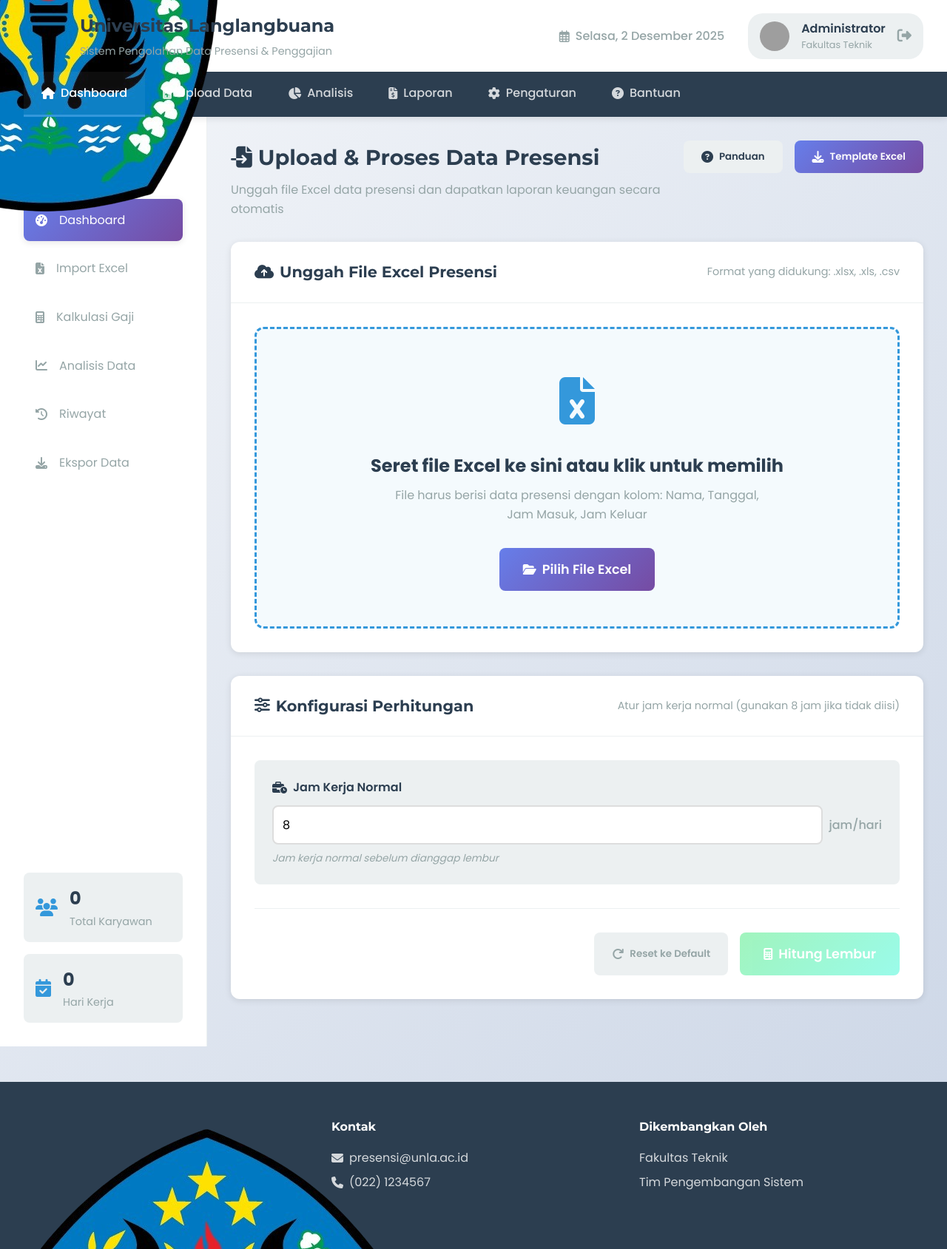
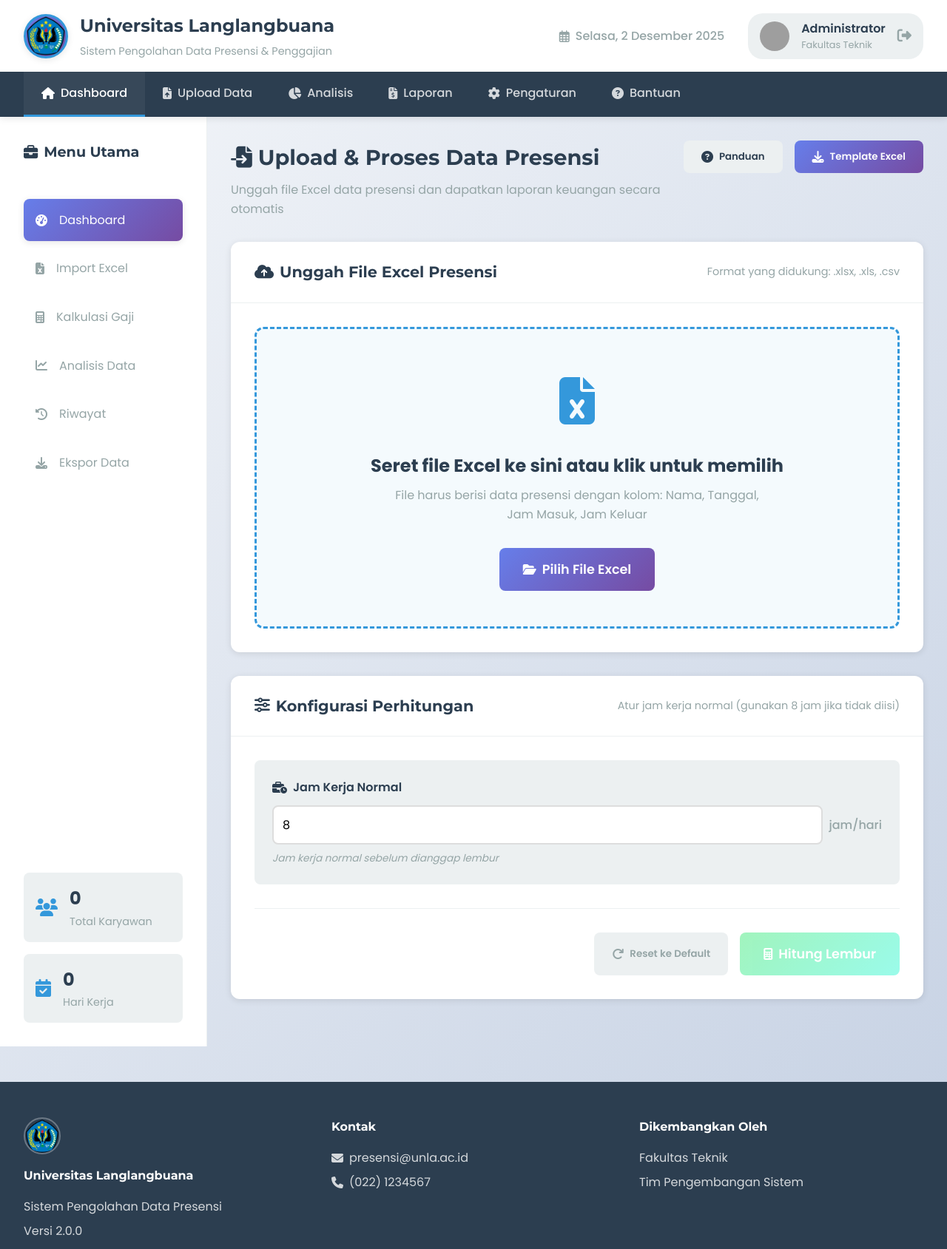
Before and after one commit to akademikft116/DATA-ABSEN, a plain HTML site: page index.html in a window 1280 px wide. Shown: the top 1689 px of the page at 74% size. Drawn offline with nearby package versions, Linux system fonts and the light colour scheme; grey boxes are pictures that could not be loaded.

Commit message:
Update style.css

```diff
--- a/style.css
+++ b/style.css
@@ -99,6 +99,52 @@ body {
     50% { width: 100%; }
     100% { width: 0%; }
 }
+/* style.css - Tambahkan bagian ini di bawah kode loading screen */
+
+/* Logo Loading */
+.loading-logo-img {
+    width: 150px;
+    height: 150px;
+    border-radius: 50%;
+    object-fit: cover;
+    margin-bottom: 2rem;
+    animation: pulse 2s infinite;
+    border: 5px solid white;
+    box-shadow: 0 0 20px rgba(255, 255, 255, 0.3);
+}
+
+/* Logo Header */
+.logo {
+    width: 60px;
+    height: 60px;
+    border-radius: 50%;
+    overflow: hidden;
+    display: flex;
+    align-items: center;
+    justify-content: center;
+    border: 3px solid var(--secondary-color);
+    box-shadow: var(--shadow-light);
+}
+
+.logo-img {
+    width: 100%;
+    height: 100%;
+    object-fit: cover;
+}
+
+/* Hapus atau komentari kode logo lama jika ada */
+/*
+.logo {
+    width: 60px;
+    height: 60px;
+    background: var(--gradient-primary);
+    border-radius: 50%;
+    display: flex;
+    align-items: center;
+    justify-content: center;
+    color: white;
+    font-size: 2rem;
+}*/
 
 /* Container */
 .container {
@@ -987,6 +1033,23 @@ body {
     font-size: 0.9rem;
 }
 
+/* style.css - Tambahkan di bagian footer */
+
+.footer-logo {
+    width: 50px;
+    height: 50px;
+    border-radius: 50%;
+    overflow: hidden;
+    margin-bottom: 1rem;
+    border: 2px solid rgba(255, 255, 255, 0.3);
+}
+
+.footer-logo-img {
+    width: 100%;
+    height: 100%;
+    object-fit: cover;
+}
+
 /* Modal */
 .modal {
     position: fixed;
```
